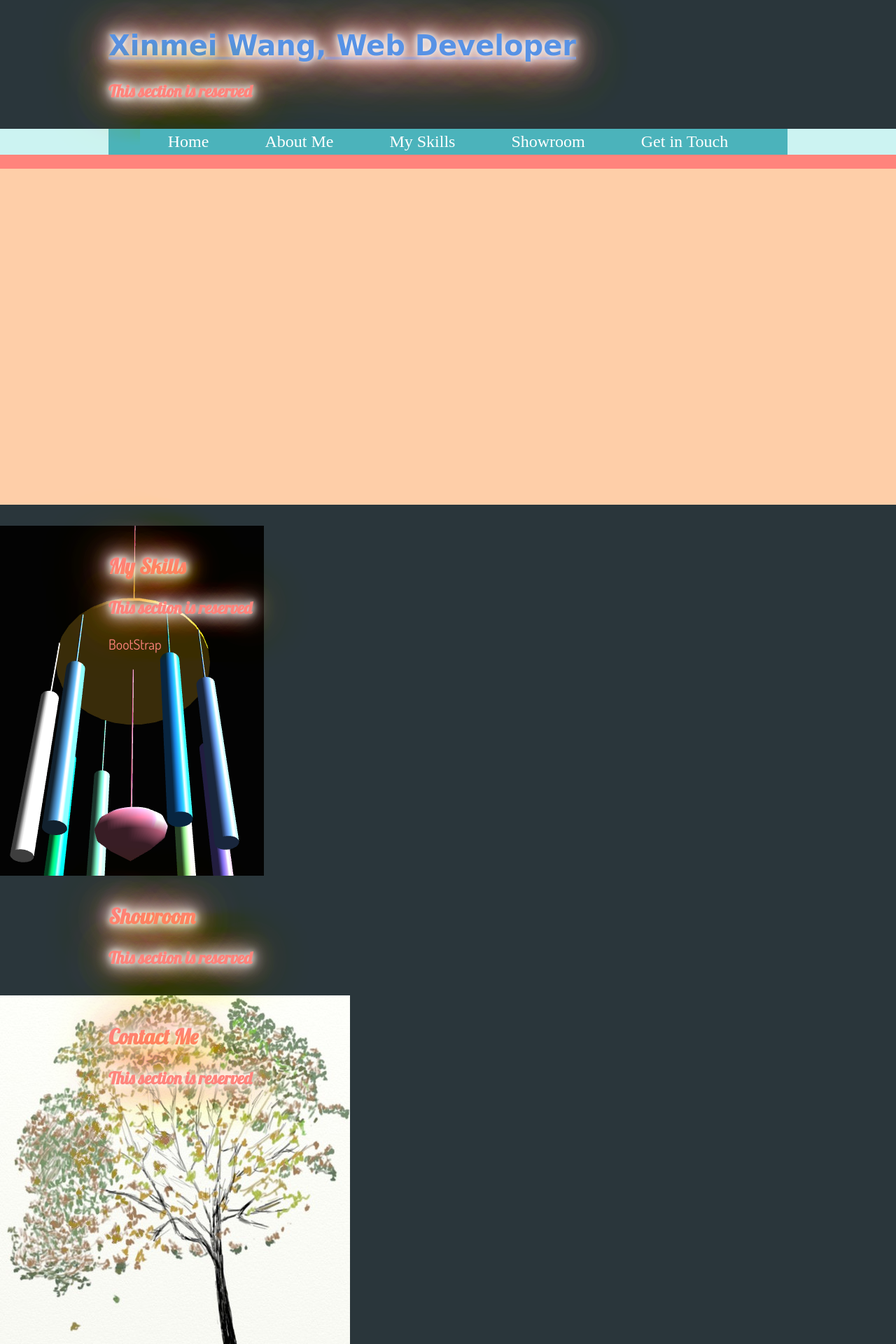
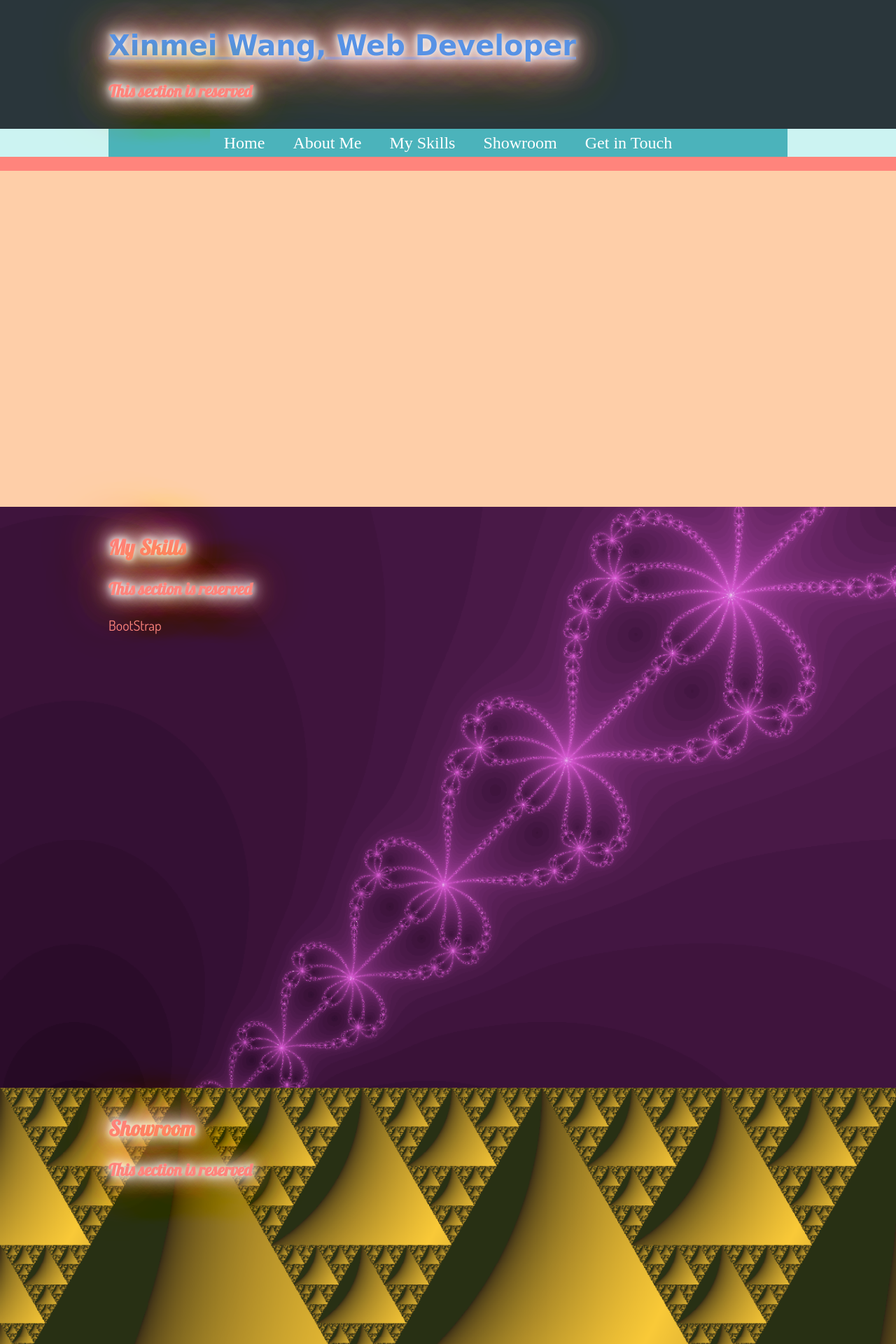
Before and after one commit to Marchitect/Marchitect.github.io, a PHP site: page /fun/expe6/index.html in a window 1280 px wide. Shown: the top 1920 px of the page at 70% size. Run offline with PHP 8.4, Linux system fonts and the light colour scheme; some web fonts are replaced.

Commit message:
new edits this morning

```diff
--- a/fun/expe6/index.html
+++ b/fun/expe6/index.html
@@ -55,26 +55,26 @@
     			<p>I am a passionate, scrupulous web developer who endeavours to become more professionally proficient day by day.</p>
     		</div>
     	</div>
-    	<div id="">
+<!--     	<div id="">
     		<div class="container">
 
-    		</div>
-    	</div>
+    	   </div>
+    	</div> -->
     	<div id="skills">
-    		<div class="container">
+    		<div class="container fbg">
     			<h2>My Skills</h2>
     			<h3>This section is reserved</h3>
     			<p>BootStrap</p>
     		</div>
     	</div>
     	<div id="showroom">
-    		<div class="container">
+    		<div class="container fbg">
     			<h2>Showroom</h2>
     			<h3>This section is reserved</h3>
     		</div>
     	</div>
     	<div id="contact">
-    		<div class="container">
+    		<div class="container fbg">
     			<h2>Contact Me</h2>
     			<h3>This section is reserved</h3>
     		</div>
--- a/fun/expe6/style.css
+++ b/fun/expe6/style.css
@@ -49,6 +49,9 @@ h1 a{
 header, nav, #main, footer{
 	width: 100%;
 }
+#main .fbg{
+	height: 100vh;
+}
 @media screen and (min-width: 1025px) {
 	.container{
 		width: 970px;
@@ -86,15 +89,16 @@ header, nav, #main, footer{
 	transition: 0.2s ease-in-out;
 }
 #skills{
-	background: url(./img/bg2.png) no-repeat top left;
-	min-height: 500px;
-
-	/*background-size: ;*/
+	background: url(./img/fbg1.jpg) no-repeat top left;
+	background-size: cover;
+}
+#showroom{
+	background: url(./img/fbg2.png) no-repeat top left;
+	background-size: cover;
 }
 #contact{
-	background: url(./img/bg3.jpg) no-repeat top left;
-	min-height: 500px;
-	/*background-size: ;*/
+	background: url(./img/fbg3.jpg) no-repeat top left;
+	background-size: cover;
 }
 footer{
 	background: transparent;
@@ -134,7 +138,7 @@ nav ul{
 	list-style: none;
 	display: flex;
     flex-wrap: wrap;
-    justify-content: center;
+	justify-content: center;
 	align-items: center;
 	/*text-align: center;*/
 	text-align: justify;
@@ -143,19 +147,18 @@ nav ul{
 nav ul li a{
 	font-family: 'Spirax';
 	font-size: 24px;
-	line-height: 37px;
+	line-height: 40px;
 	text-decoration: none;
 	color: #fff;
 	margin-top: 0px;
 	transition: 300ms all ease-in-out;
+	padding: 0px 20px;
 }
 ul.container{
 	padding: 0px;
 }
 nav ul li {
-	display: flex;
-	align-items: flex-start;
-	padding: 0px 40px;
+	/*padding: 0px 30px;*/
 	background: #4bb3bb;
 	transition: 300ms all ease-in-out;
 }
@@ -196,8 +199,8 @@ nav ul li a:hover::before{
 
 
 @media screen and (max-width: 1024px) {
-	nav ul {
-		/*display: inline-block;*/
+/*	nav ul {
+		display: inline-block;
 		display: none;
 		vertical-align: top;
 		text-align: center;
@@ -217,14 +220,14 @@ nav ul li a:hover::before{
 	}
 	nav {
 		display: block;
-		/*position: relative;*/
+		position: relative;
 	}
 	.menu-button{
 		display: block;
 	}
 	.menu-button:hover{
 
-	}
+	}*/
 
 }
 @media screen and (min-width: 768px) and (max-width: 1024px) {
```
Also changed, not shown: fun/expe6/img/fbg1.jpg (added), fun/expe6/img/fbg2.png (added), fun/expe6/img/fbg3.jpg (added), 3 other files.
